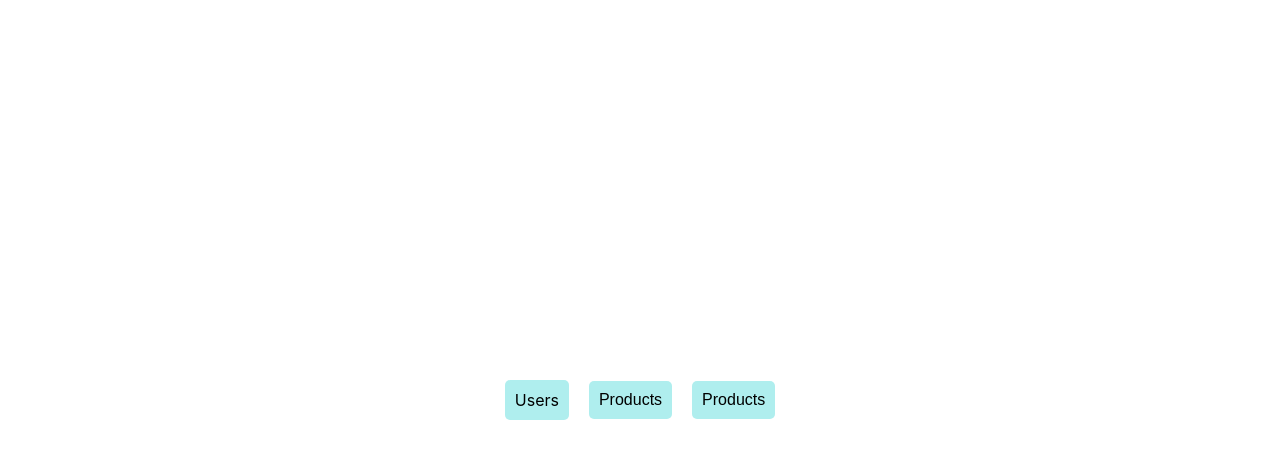
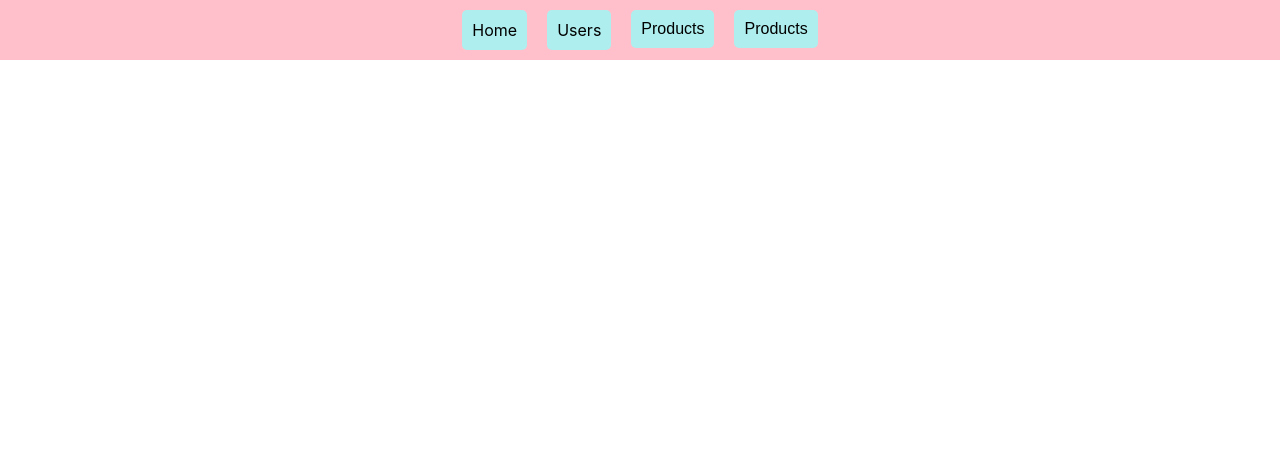
Before and after one commit to techytuppers/nuxtjs-vuejs-on-steroids, a Nuxt app: page / in a window 1280 px wide. Shown: the top 458 px of the page. Built offline with nearby package versions, Linux system fonts and the light colour scheme.

Commit message:
20. Working with 'Normal' Components -- Including components in layouts to apply to all pages, including components on specific pages, or even including components in other components

```diff
--- /dev/null
+++ b/components/Header.vue
@@ -0,0 +1,62 @@
+
+<template>
+  <header class="header">
+    <ul class="nav-items">
+      <li>
+        <nuxt-link to="/" class="button">Home</nuxt-link>
+      </li>
+      <li>
+        <nuxt-link to="/users" class="button">Users</nuxt-link>
+      </li>
+      <li>
+        <button @click="goToProducts" class="button">Products</button>
+      </li>
+        <!-- OR -->
+      <li>
+        <button @click="$router.push('/products')" class="button">Products</button>
+      </li>
+    </ul>
+  </header>
+</template>
+
+<script>
+export default {
+  methods: {
+    goToProducts() {
+      this.$router.push('/products')
+    }
+  }
+}
+</script>
+
+<style scoped>
+  .header {
+    width: 100%;
+    height: 60px;
+    display: flex;
+    justify-content: center;
+    align-items: center;
+    background-color:pink;
+  }
+
+  .nav-items {
+    list-style: none;
+    padding: 0;
+    margin: 0;
+    display: flex;
+    justify-content: space-around;
+  }
+
+  .button {
+    display: block;
+    background-color: paleturquoise;
+    border: none;
+    border-radius: 5px;
+    padding: 10px;
+    font-size: 16px;
+    margin: 0 10px;
+    cursor: pointer;
+    text-decoration: none;
+    color: black;
+  }
+</style>
--- a/layouts/default.vue
+++ b/layouts/default.vue
@@ -1,8 +1,19 @@
 <template>
-  <div>
+  <div class="container">
+    <Header/>
     <nuxt />
   </div>
 </template>
+
+<script>
+import Header from '~/components/Header.vue'
+
+export default {
+  components: {
+    Header
+  }
+}
+</script>
 
 <style>
 html {
@@ -52,4 +63,9 @@
   color: #fff;
   background-color: #35495e;
 }
+
+.container {
+  margin: 0 auto;
+  min-height: 100vh;
+}
 </style>
--- a/layouts/users.vue
+++ b/layouts/users.vue
@@ -1,12 +1,20 @@
 <template>
   <div>
-    <header>
-      USERS SECTION
-    </header>
+    <Header/>
     <nuxt />
   </div>
 </template>
 
+<script>
+import Header from '~/components/Header.vue'
+
+export default {
+  components: {
+    Header
+  }
+}
+</script>
+
 <style>
 
 </style>
--- a/pages/index.vue
+++ b/pages/index.vue
@@ -1,70 +1,11 @@
 <template>
   <section class="container">
-    <nuxt-link to="/users" class="button">Users</nuxt-link>
-    <br />
-    <button @click="goToProducts" class="button">Products</button>
-    <!-- OR -->
-    <button @click="$router.push('/products')" class="button">Products</button>
   </section>
 </template>
 
-<script>
-import Logo from '~/components/Logo.vue'
-
-export default {
-  components: {
-    Logo
-  },
-  methods: {
-    goToProducts() {
-      this.$router.push('/products')
-    }
+<style>
+  .container {
+    margin: 0 auto;
+    min-height: 100vh;
   }
-}
-</script>
-
-<style>
-.container {
-  margin: 0 auto;
-  min-height: 100vh;
-  display: flex;
-  justify-content: center;
-  align-items: center;
-  text-align: center;
-}
-
-.title {
-  font-family: 'Quicksand', 'Source Sans Pro', -apple-system, BlinkMacSystemFont,
-    'Segoe UI', Roboto, 'Helvetica Neue', Arial, sans-serif;
-  display: block;
-  font-weight: 300;
-  font-size: 100px;
-  color: #35495e;
-  letter-spacing: 1px;
-}
-
-.subtitle {
-  font-weight: 300;
-  font-size: 42px;
-  color: #526488;
-  word-spacing: 5px;
-  padding-bottom: 15px;
-}
-
-.links {
-  padding-top: 15px;
-}
-
-.button {
-  display: block;
-  background-color: paleturquoise;
-  border: none;
-  border-radius: 5px;
-  padding: 10px;
-  font-size: 16px;
-  margin: 0 10px;
-  cursor: pointer;
-  text-decoration: none;
-  color: black;
-}
 </style>
```
